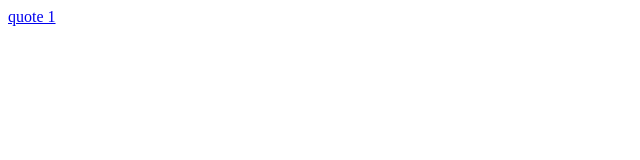
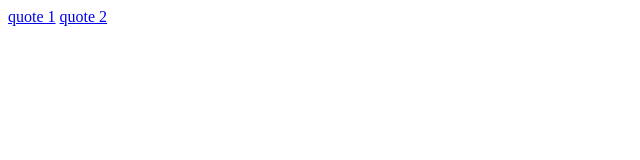
Before and after one commit to 1k24bytes/Notion-widgets, a plain HTML site: page widgets/quotes/quote.html in a window 1280 px wide. Shown: the full height of the page, 0-640 px from the left. Drawn offline with Linux system fonts and the light colour scheme.

Commit message:
Update quote.html

```diff
--- a/widgets/quotes/quote.html
+++ b/widgets/quotes/quote.html
@@ -8,5 +8,6 @@
 <body>
 
     <a href="quote1.html">quote 1</a>
+    <a href="quote2.html">quote 2</a>
 </body>
 </html>
```
